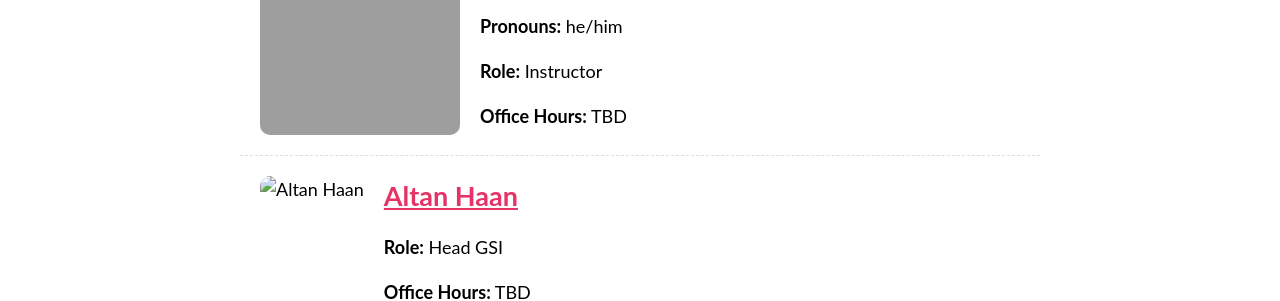
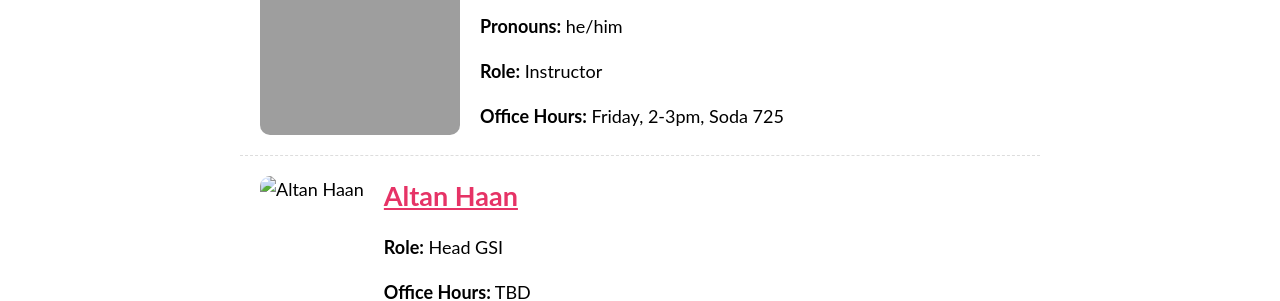
Before and after one commit to berkeley-cs164-sp25/berkeley-cs164-sp25.github.io, a Jekyll site: the page built from staff.md, in a window 1280 px wide. Shown: the part 447-748 px from the top of the page. Built offline with Jekyll 4.4.1, drawn with Linux system fonts in a browser that asks for light colours; our own code applies the rules of GitHub Pages for plain Markdown files.

Commit message:
Add max OH

```diff
--- a/staff.md
+++ b/staff.md
@@ -11,7 +11,7 @@ title: Staff
         <h1> <a href="https://www.mwillsey.com/">Max Willsey</a> </h1>
         <p class="info"><b>Pronouns:</b> he/him</p>
         <p class="info"><b>Role:</b> Instructor</p>
-        <p class="info"><b>Office Hours:</b> TBD </p>
+        <p class="info"><b>Office Hours:</b> Friday, 2-3pm, Soda 725 </p>
     </div>
 </div>
 
```
